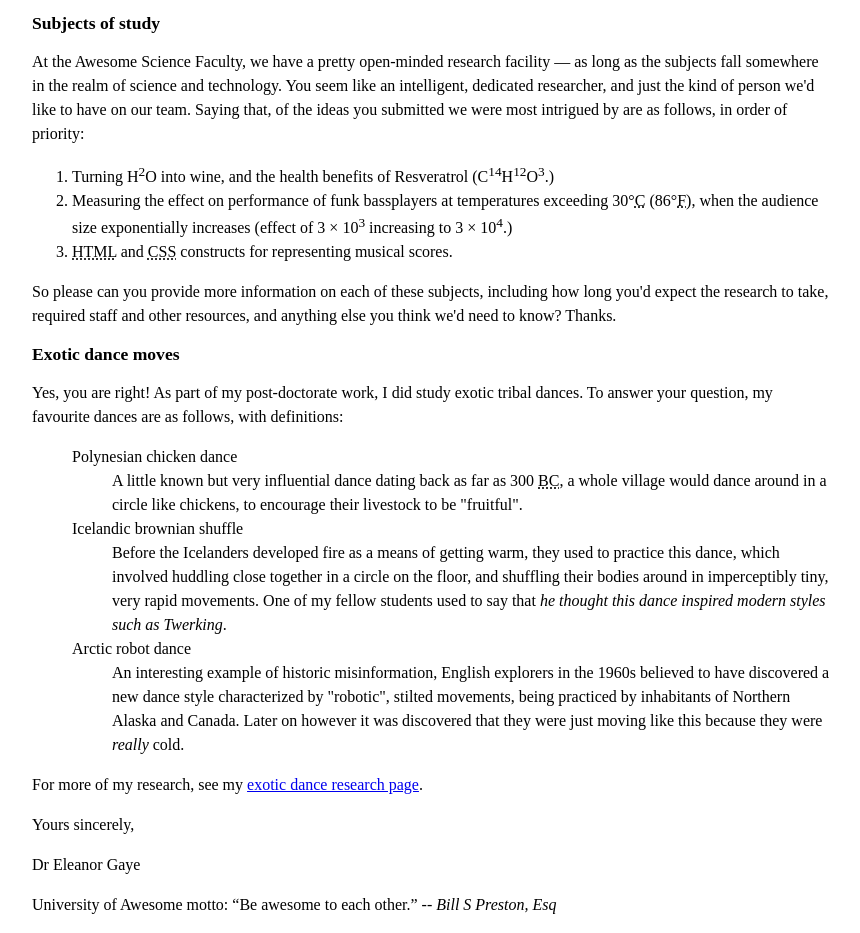
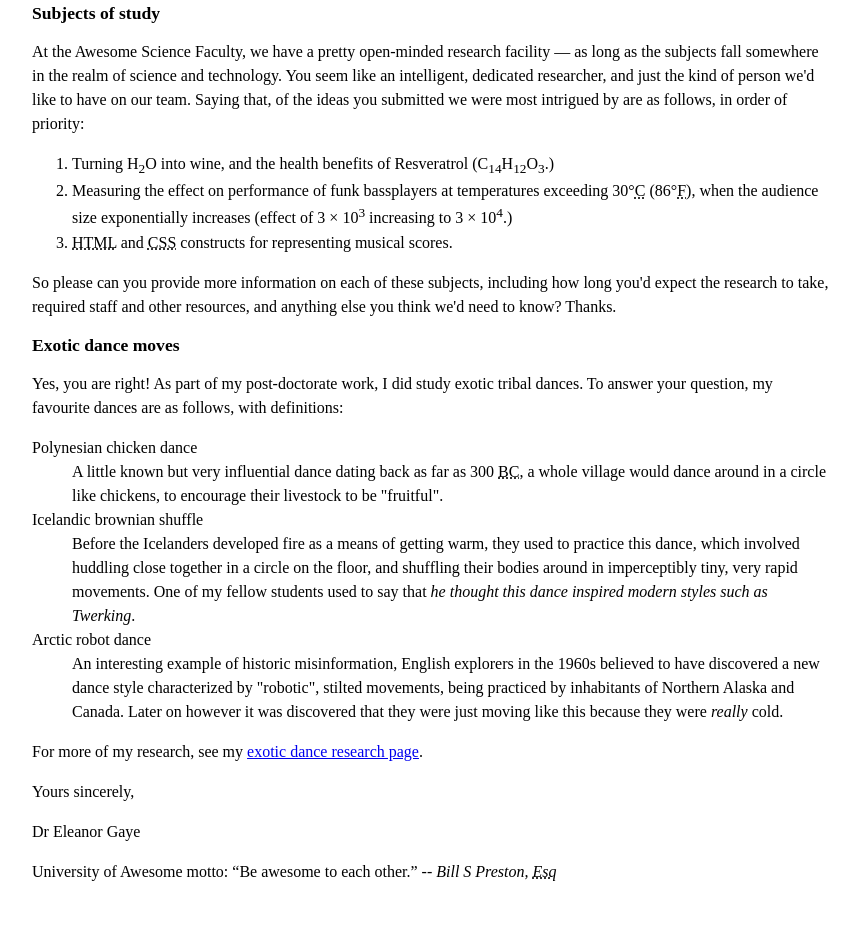
Before and after one commit to Dezuki/bealash.github.io, a plain HTML site: page letter-markup/index.html in a window 1280 px wide. Shown: the part 765-1698 px from the top of the page, without its empty margins (208-1068 px from the left). After the commit the page ends 1665 px from the top, so only its background shows below. Drawn offline with Linux system fonts and the light colour scheme.

Commit message:
Fixes from feedback, Skills Check 2
-Corrected chemical formulas from <sup> to <sub>
-added <cite> tag to Bill S Preston.
-changed unordered list to a description list
-removed some unnecessary markups (strong tags and paragraph tags on headers, line breaks on last line of addresses enclosed in paragraph tags.

```diff
--- a/letter-markup/index.html
+++ b/letter-markup/index.html
@@ -43,7 +43,7 @@
                 Bobtown, CA 99999,<br>
                 USA<br>
                 <strong>Tel</strong>: 123-456-7890<br>
-                <strong>Email</strong>: no_reply@example.com<br>
+                <strong>Email</strong>: no_reply@example.com
             </p>
         </address>
             <p class="sender-column">
@@ -53,21 +53,21 @@
                 Miss Eileen Dover<br>
                 4321 Cliff Top Edge<br>
                 Dover, CT9 XXX<br>
-                UK<br>
+                UK
             </address>
             </p>
-            <p><h1>
-                <strong>Re: Eileen Dover university application</strong><br>
-            </p></h1>
+            <h1>
+                Re: Eileen Dover university application<br>
+            </h1>
             <p>
-                Dear Eileen,<br>
+                Dear Eileen,
             </p>
             <p>
-                Thank you for your recent application to join us at the University of Awesome's science faculty to study as part of your PhD next year. I will answer your questions one by one, in the following sections.
+                Thank you for your recent application to join us at the University of Awesome's science faculty to study as part of your <abbr title="Doctor of Philosophy">PhD</abbr> next year. I will answer your questions one by one, in the following sections.
             </p>
-            <p><h2>
-                <strong>Starting dates</strong>
-            </p></h2>
+            <h2>
+                Starting dates
+            </h2>
             <p>
                 We are happy to accommodate you starting your study with us at any time, however it would suit us better if you could start at the beginning of a semester; the start dates for each one are as follows:<br>
             </p>
@@ -90,16 +90,16 @@
             <p>
                 You can find more information about <a href="http://example.com">important university dates</a> on our website.<br>
             </p>
-            <p><h2>
-                Subjects of study<br>
-            </h2></p>
+            <h2>
+                Subjects of study
+            </h2>
             <p>
                 At the Awesome Science Faculty, we have a pretty open-minded research facility — as long as the subjects fall somewhere in the realm of science and technology. You seem like an intelligent, dedicated researcher, and just the kind of person we'd like to have on our team. Saying that, of the ideas you submitted we were most intrigued by are as follows, in order of priority:<br>
             </p>
             <p>
                 <ol>
                     <li>
-                        Turning H<sup>2</sup>O into wine, and the health benefits of Resveratrol (C<sup>14</sup>H<sup>12</sup>O<sup>3</sup>.)
+                        Turning H<sub>2</sub>O into wine, and the health benefits of Resveratrol (C<sub>14</sub>H<sub>12</sub>O<sub>3</sub>.)
                     </li>
                     <li>
                         Measuring the effect on performance of funk bassplayers at temperatures exceeding 30°<abbr title="Celcius">C</abbr> (86°<abbr title="Fahrenheit">F</abbr>), when the audience size exponentially increases (effect of 3 × 10<sup>3</sup> increasing to 3 × 10<sup>4</sup>.)
@@ -112,33 +112,27 @@
             <p>
                 So please can you provide more information on each of these subjects, including how long you'd expect the research to take, required staff and other resources, and anything else you think we'd need to know? Thanks.<br>
             </p>
-            <p><h2>
+            <h2>
                 Exotic dance moves<br>
-            </h2></p>
+            </h2>
             <p>
                 Yes, you are right! As part of my post-doctorate work, I did study exotic tribal dances. To answer your question, my favourite dances are as follows, with definitions:<br>
             </p>
             <p>
-                <ul style="list-style-type:none;">
-                    <li>
-                        Polynesian chicken dance<br>
-                        <ul style="list-style-type:none;">
+                <dl>
+                    <dt>Polynesian chicken dance</dt>
+                        <dd>
                             A little known but very influential dance dating back as far as 300 <abbr title="Before Christ">BC</abbr>, a whole village would dance around in a circle like chickens, to encourage their livestock to be "fruitful".
-                    </ul>
-                    </li>
-                    <li>
-                        Icelandic brownian shuffle<br>
-                        <ul style="list-style-type:none;">
+                        </dd>
+                    <dt>Icelandic brownian shuffle</dt>
+                        <dd>
                             Before the Icelanders developed fire as a means of getting warm, they used to practice this dance, which involved huddling close together in a circle on the floor, and shuffling their bodies around in imperceptibly tiny, very rapid movements. One of my fellow students used to say that <em>he thought this dance inspired modern styles such as Twerking</em>.<br>
-                        </ul>
-                    </li>
-                    <li>
-                        Arctic robot dance<br>
-                        <ul style="list-style-type:none;">
+                        </dd>
+                    <dt>Arctic robot dance</dt>
+                        <dd>
                             An interesting example of historic misinformation, English explorers in the 1960s believed to have discovered a new dance style characterized by "robotic", stilted movements, being practiced by inhabitants of Northern Alaska and Canada. Later on however it was discovered that they were just moving like this because they were <em>really</em> cold.
-                            </ul>
-                    </li>
-                </ul>
+                        </dd>
+                </dl>
             </p>
             <p>
                 For more of my research, see my <a href="http://example.com">exotic dance research page</a>.<br>
@@ -150,7 +144,7 @@
                 Dr Eleanor Gaye<br>
             </p>
             <p>
-                University of Awesome motto: <q>Be awesome to each other.</q> -- <em>Bill S Preston, Esq</em>
+                University of Awesome motto: <q>Be awesome to each other.</q> -- <cite><em>Bill S Preston, <abbr title="Esquire">Esq</abbr></em></cite>
             </p>
     </body>
 </html>
```
